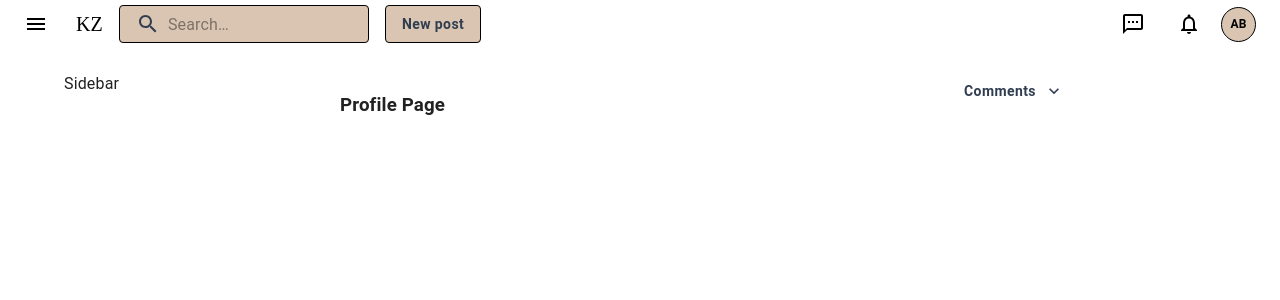
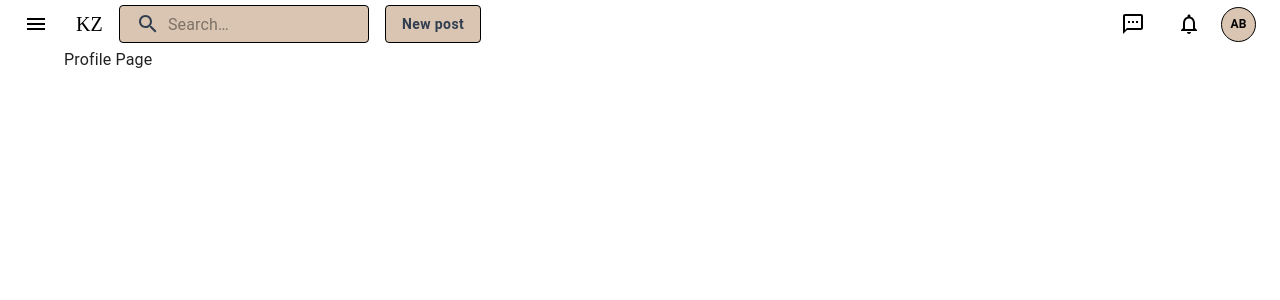
Before and after one commit to olzh2102/kzjournal, a Next.js app: page /profile in a window 1280 px wide. Shown: the top 300 px of the page. Built offline with nearby package versions, Linux system fonts and the light colour scheme.

Commit message:
(idoFhySE) // profile page layout

```diff
--- a/components/Header/HeaderLayout.tsx
+++ b/components/Header/HeaderLayout.tsx
@@ -1,6 +1,5 @@
 import * as React from 'react';
-import Box from '@mui/material/Box';
-import Toolbar from '@mui/material/Toolbar';
+import {Box, Toolbar} from '@mui/material';
 
 import { AppBarStyled } from './style';
 
--- /dev/null
+++ b/layout/without-comments.tsx
@@ -0,0 +1,9 @@
+import Container from '@mui/material/Container';
+
+const WithoutCommentsLayout = ({ children }: { children: React.ReactNode }) => (
+    <Container fixed>
+        {children}
+    </Container>
+);
+
+export default WithoutCommentsLayout;
--- a/pages/profile/index.tsx
+++ b/pages/profile/index.tsx
@@ -1,21 +1,25 @@
 import Head from 'next/head'
+import {Box} from '@mui/material';
 
-import MainLayout from '../../layout'
+import WithoutComments from '../../layout/without-comments'
 
 const ProfilePage = () => {
   return (
-    <div>
+    <>
       <Head>
-        <title>My page title</title>
+        <title>KZJournal - profile</title>
         <meta property="og:title" content="My page title" key="title" />
       </Head>
       <Head>
         <meta property="og:title" content="My new title" key="title" />
       </Head>
-      <h3>Profile Page</h3>
-    </div>
+      <Box>
+        Profile Page
+      </Box>
+    </>
+
   )
 }
 
-ProfilePage.PageLayout = MainLayout
+ProfilePage.PageLayout = WithoutComments
 export default ProfilePage
```
